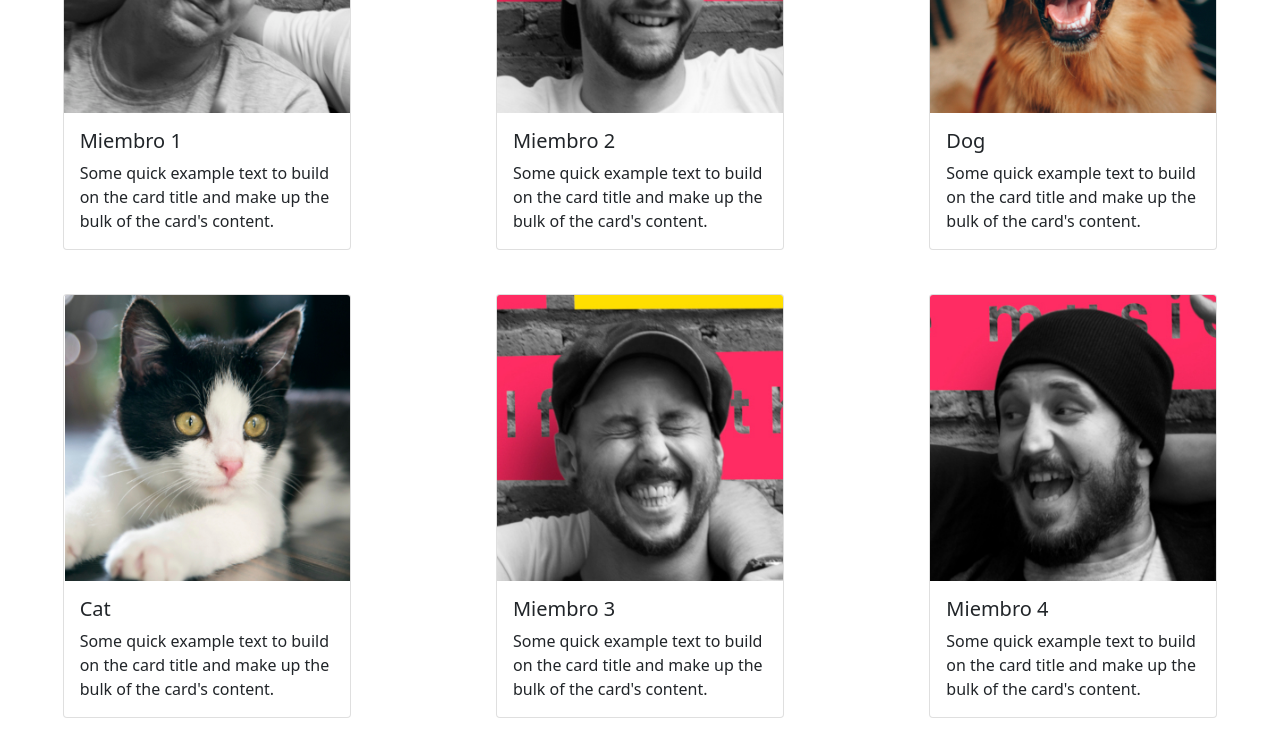
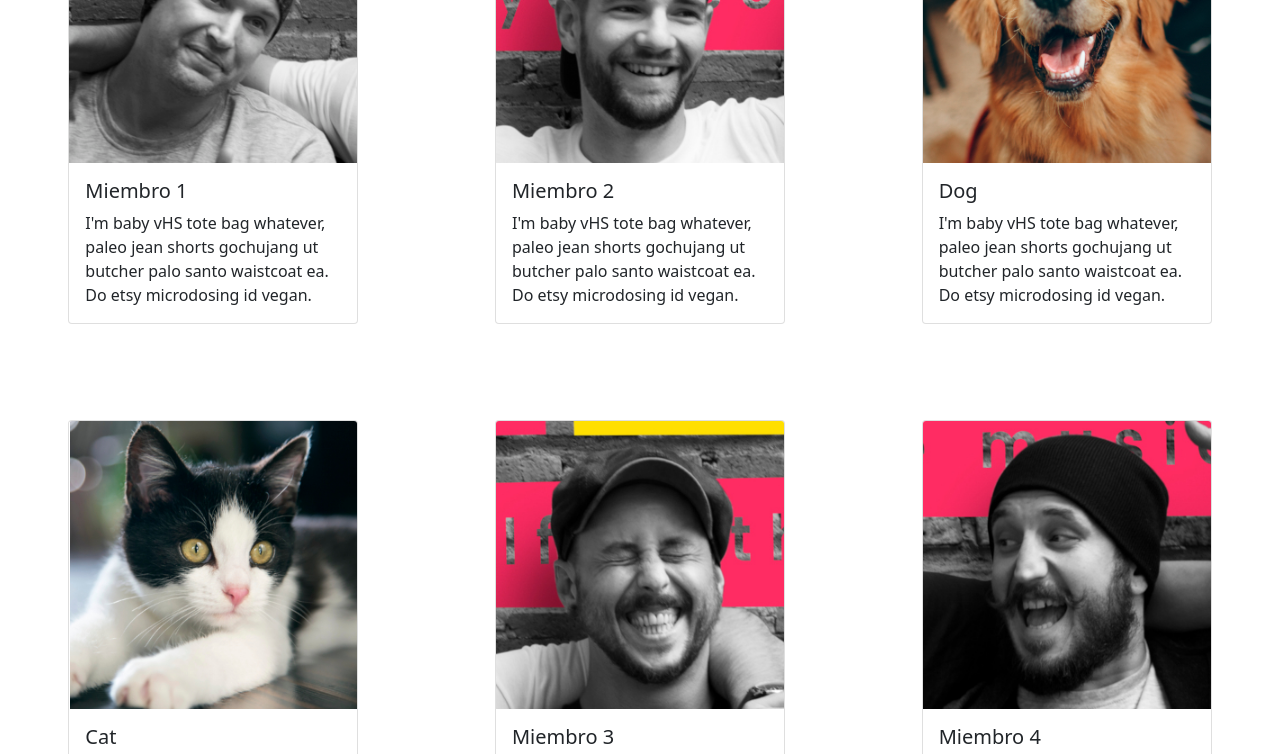
Before and after one commit to Sondar4/band-web, a website built with Parcel: page src/miembros.html in a window 1280 px wide. Shown: the part 390-1144 px from the top of the page. Built offline with nearby package versions, Linux system fonts and the light colour scheme.

Commit message:
miembros y filosofia acabadas

```diff
--- /dev/null
+++ b/src/assets/styles/layouts/_filosofia.scss
@@ -0,0 +1,8 @@
+.article-filosofia > div {
+  width: 100%;
+}
+
+.article-filosofia > div > * {
+  display: block;
+  max-width: 720px;
+}
--- a/src/assets/styles/layouts/_miembros.scss
+++ b/src/assets/styles/layouts/_miembros.scss
@@ -1,20 +1,28 @@
+.card {
+  min-width: min-content;
+}
+
+.card img {
+  max-width: 18rem;
+}
+.card .card-body {
+  max-width: 18rem;
+}
+
 @media (min-width: #{$layout-breakpoint}) {
-  .miembros {
-    display: grid !important;
-    grid-template-columns: 1fr 1fr;
-    grid-template-rows: 1fr 1fr 1fr;
-    gap: 20px;
+  .card img {
+    width: 18rem;
   }
-  .card {
-    margin: auto;
+  .card .card-body {
+    width: 18rem;
   }
 }
 
 @media (min-width: #{$layout-big-breakpoint}) {
-  .miembros {
-    display: grid !important;
-    grid-template-columns: 1fr 1fr 1fr;
-    grid-template-rows: 1fr 1fr;
-    gap: 20px;
+  .card img {
+    max-width: 22rem;
+  }
+  .card .card-body {
+    max-width: 22rem;
   }
 }
--- a/src/assets/styles/main.scss
+++ b/src/assets/styles/main.scss
@@ -29,6 +29,7 @@
 @import "layouts/home";
 @import "layouts/footer";
 @import "layouts/miembros";
+@import "layouts/filosofia";
 
 /**
  * Do NOT include anything else in this file!
--- a/src/miembros.html
+++ b/src/miembros.html
@@ -40,71 +40,77 @@
     <!-- CONTENT -->
     <h1 class="text-center mb-5">Our lives is Music</h1>
 
-    <div class="d-flex flex-column align-items-center mb-3 miembros">
+    <div class="d-flex flex-wrap flex-row justify-content-around align-items-center mb-3 miembros">
 
-      <div class="card mb-4" style="width: 18rem;">
+      <div class="card m-5">
         <img srcset="./assets/images/m1-320w.jpg,
                     ./assets/images/m1-480w.jpg 1.5x,
                     ./assets/images/m1-640w.jpg 2x"
         src="./assets/images/m1-640w.jpg" class="card-img-top" alt="Miembro 1">
         <div class="card-body">
           <h5 class="card-title">Miembro 1</h5>
-          <p class="card-text">Some quick example text to build on the card title and make up the bulk of the card's content.</p>
+          <p class="card-text">
+            I'm baby vHS tote bag whatever, paleo jean shorts gochujang ut butcher palo santo waistcoat ea. Do etsy microdosing id vegan.</p>
         </div>
       </div>
 
-      <div class="card mb-4" style="width: 18rem;">
+      <div class="card m-5">
         <img srcset="./assets/images/m2-320w.jpg,
                     ./assets/images/m2-480w.jpg 1.5x,
                     ./assets/images/m2-640w.jpg 2x"
         src="./assets/images/m2-640w.jpg" class="card-img-top" alt="Miembro 1">
         <div class="card-body">
           <h5 class="card-title">Miembro 2</h5>
-          <p class="card-text">Some quick example text to build on the card title and make up the bulk of the card's content.</p>
+          <p class="card-text">
+            I'm baby vHS tote bag whatever, paleo jean shorts gochujang ut butcher palo santo waistcoat ea. Do etsy microdosing id vegan.</p>
         </div>
       </div>
 
-      <div class="card mb-4" style="width: 18rem;">
+      <div class="card m-5">
         <img srcset="./assets/images/dog-320w.jpg,
                     ./assets/images/dog-480w.jpg 1.5x,
                     ./assets/images/dog-640w.jpg 2x"
         src="./assets/images/dog-640w.jpg" class="card-img-top" alt="Miembro 1">
         <div class="card-body">
           <h5 class="card-title">Dog</h5>
-          <p class="card-text">Some quick example text to build on the card title and make up the bulk of the card's content.</p>
+          <p class="card-text">
+            I'm baby vHS tote bag whatever, paleo jean shorts gochujang ut butcher palo santo waistcoat ea. Do etsy microdosing id vegan.</p>
         </div>
       </div>
 
-      <div class="card mb-4" style="width: 18rem;">
+      <div class="card m-5">
         <img srcset="./assets/images/cat-320w.jpg,
                     ./assets/images/cat-480w.jpg 1.5x,
                     ./assets/images/cat-640w.jpg 2x"
         src="./assets/images/cat-640w.jpg" class="card-img-top" alt="Miembro 1">
         <div class="card-body">
           <h5 class="card-title">Cat</h5>
-          <p class="card-text">Some quick example text to build on the card title and make up the bulk of the card's content.</p>
+          <p class="card-text">
+            I'm baby vHS tote bag whatever, paleo jean shorts gochujang ut butcher palo santo waistcoat ea. Do etsy microdosing id vegan.</p>
         </div>
       </div>
 
-      <div class="card mb-4" style="width: 18rem;">
+      <div class="card m-5">
         <img srcset="./assets/images/m3-320w.jpg,
                     ./assets/images/m3-480w.jpg 1.5x,
                     ./assets/images/m3-640w.jpg 2x"
         src="./assets/images/m3-640w.jpg" class="card-img-top" alt="Miembro 1">
         <div class="card-body">
           <h5 class="card-title">Miembro 3</h5>
-          <p class="card-text">Some quick example text to build on the card title and make up the bulk of the card's content.</p>
+          <p class="card-text">
+            I'm baby vHS tote bag whatever, paleo jean shorts gochujang ut butcher palo santo waistcoat ea. Do etsy microdosing id vegan.</p>
         </div>
       </div>
 
-      <div class="card mb-4" style="width: 18rem;">
+      <div class="card m-5">
         <img srcset="./assets/images/m4-320w.jpg,
                     ./assets/images/m4-480w.jpg 1.5x,
                     ./assets/images/m4-640w.jpg 2x"
         src="./assets/images/m4-640w.jpg" class="card-img-top" alt="Miembro 1">
         <div class="card-body">
           <h5 class="card-title">Miembro 4</h5>
-          <p class="card-text">Some quick example text to build on the card title and make up the bulk of the card's content.</p>
+          <p class="card-text">
+            I'm baby vHS tote bag whatever, paleo jean shorts gochujang ut butcher palo santo waistcoat ea. Do etsy microdosing id vegan.</p>
         </div>
       </div>
 
```
Also changed, not shown: src/filosofia.html (+63 -2 lines), src/assets/images/festival-480w.jpg (added), src/assets/images/festival-640w.jpg (added), src/assets/images/festival-800w.jpg (added), src/assets/images/portada-album-320w.jpg (added), src/assets/images/portada-album-480w.jpg (added), src/assets/images/portada-album-640w.jpg (added).
